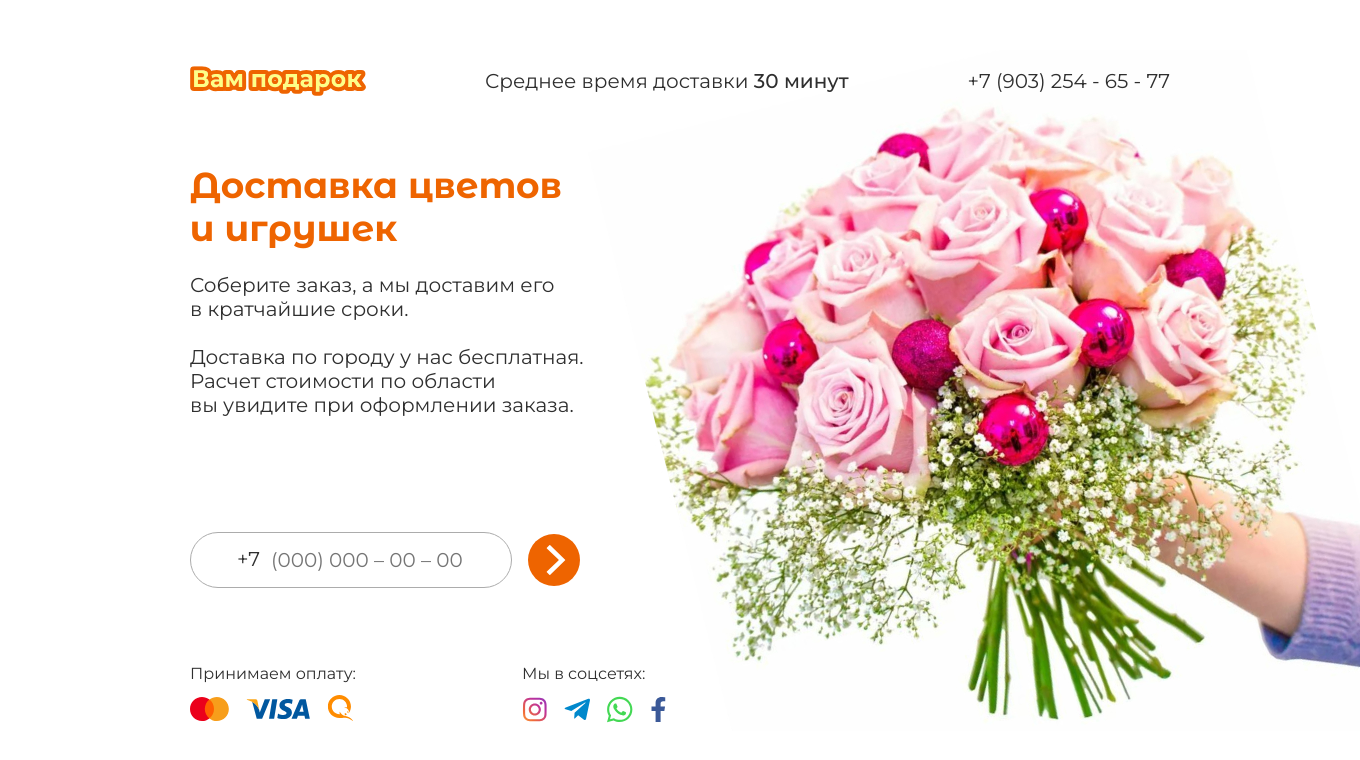
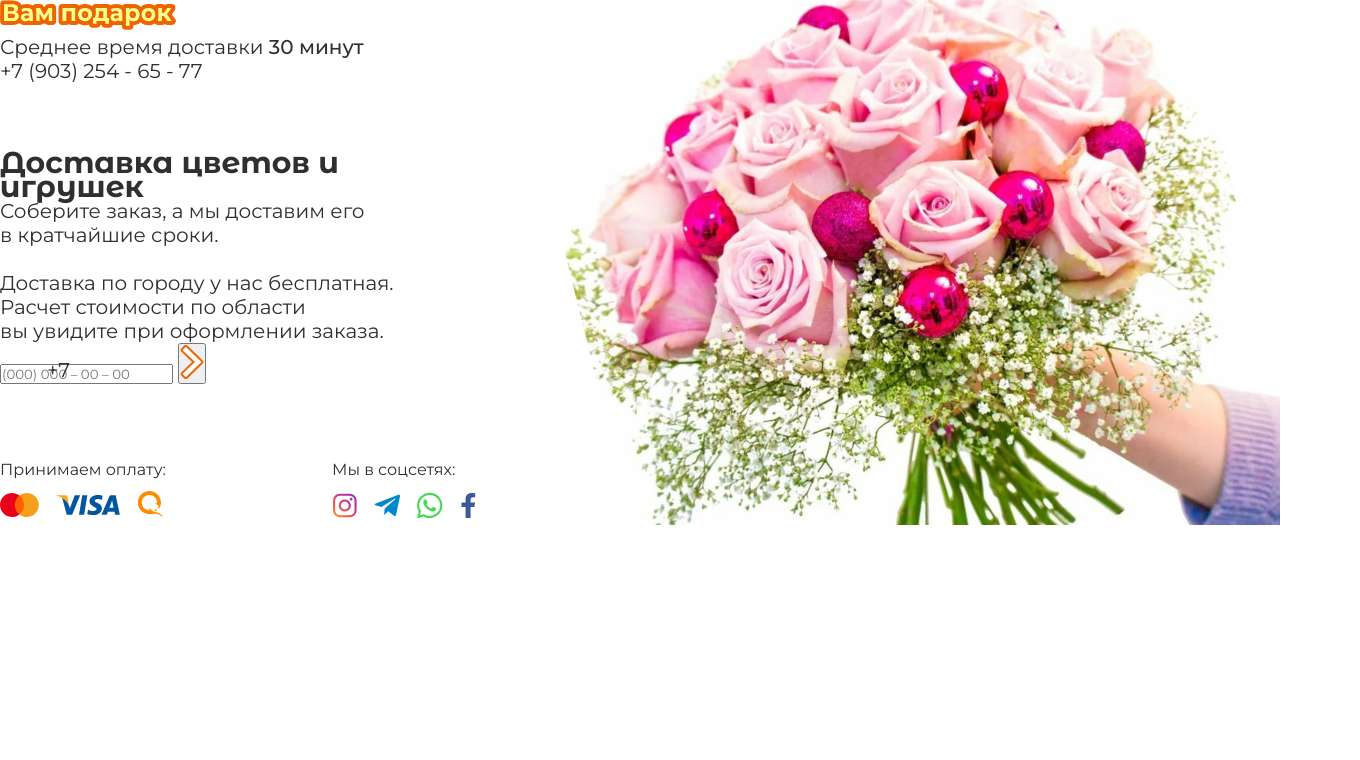
Before and after one commit to Svet-lik/Delivery-flovers, a plain HTML site: page index.html in a window 1280 px wide. Shown: the whole page, 1360 px wide, since content can reach past the window. Drawn offline with Linux system fonts and the light colour scheme.

Commit message:
lesson light

```diff
--- a/css/style.css
+++ b/css/style.css
@@ -8,59 +8,33 @@ a {
   color: inherit;
 }
 .app {
-  width: 1360px;
-  height: 780px;
-  margin: 0 auto;
-  padding-top: 66px;
   background: url("../img/Flowers.png") no-repeat center right;
   font-size: 20px;
   line-height: 120%;
   color: #2f2f2f;
   font-family: "Montserrat", sans-serif;
 }
+.container {
+}
 .header {
-  width: 980px;
-  margin: 0 auto;
-  display: flex;
-  justify-content: space-between;
-  align-items: center;
-}
-h1 {
-  width: 382px;
-  font-family: "Montserrat Alternates", sans-serif;
-  font-size: 36px;
-  line-height: 120%;
-  color: #ee6400;
 }
 .time {
   font-weight: 500;
 }
 .description {
   margin-top: 68px;
-  margin-left: 190px;
-  width: 414px;
+  width: 400px;
 }
+h1 {
+  font-family: "Montserrat Alternates", sans-serif;
+}
+
 .description-text {
-  margin-top: 23px;
 }
 .input-group {
-  margin-top: 115px;
-  display: flex;
-  align-items: center;
   position: relative;
-  font-size: 20px;
-  line-height: 24px;
 }
 .phone-input {
-  width: 322px;
-  padding: 15px 48px 15px 80px;
-  border: 1px solid #acacac;
-  box-sizing: border-box;
-  border-radius: 50px;
-  outline: none;
-  font-size: 20px;
-  line-height: 120%;
-  color: #2f2f2f;
   font-family: "Montserrat", sans-serif;
 }
 .phone-input ::placeholder {
@@ -73,36 +47,10 @@ h1 {
   top: 15px;
 }
 .button-next {
-  width: 52px;
-  height: 52px;
-  margin-left: 16px;
-  padding-top: 3px;
-  padding-left: 4px;
-  background-color: #ee6400;
-  border-radius: 50%;
-  -webkit-border-radius: 50%;
-  -moz-border-radius: 50%;
-  -ms-border-radius: 50%;
-  -o-border-radius: 50%;
-  outline: none;
-  border: none;
-  cursor: pointer;
 }
-.button-next:hover {
-  transform: translate(2px, 2px);
-  -webkit-transform: translate(2px, 2px);
-  -moz-transform: translate(2px, 2px);
-  -ms-transform: translate(2px, 2px);
-  -o-transform: translate(2px, 2px);
-  transition: transform 0.2s;
-  -webkit-transition: transform 0.2s;
-  -moz-transition: transform 0.2s;
-  -ms-transition: transform 0.2s;
-  -o-transition: transform 0.2s;
-}
+
 .footer {
   margin-top: 76px;
-  margin-left: 190px;
   font-size: 16px;
   line-height: 20px;
   display: flex;
@@ -121,6 +69,21 @@ h1 {
 .footer-social {
   width: 145px;
 }
+.social-links {
+  margin-left: 166px;
+}
+/* .button-next:hover {
+  transform: translate(2px, 2px);
+  -webkit-transform: translate(2px, 2px);
+  -moz-transform: translate(2px, 2px);
+  -ms-transform: translate(2px, 2px);
+  -o-transform: translate(2px, 2px);
+  transition: transform 0.2s;
+  -webkit-transition: transform 0.2s;
+  -moz-transition: transform 0.2s;
+  -ms-transition: transform 0.2s;
+  -o-transition: transform 0.2s;
+}
 .footer-social img:hover {
   transform: translate(2px, 2px);
   -webkit-transform: translate(2px, 2px);
@@ -132,7 +95,4 @@ h1 {
   -moz-transition: transform 0.2s;
   -ms-transition: transform 0.2s;
   -o-transition: transform 0.2s;
-}
-.social-links {
-  margin-left: 166px;
-}
+} */
--- a/index.html
+++ b/index.html
@@ -14,6 +14,7 @@
   </head>
   <body>
     <div class="app">
+      <div class="container">
         <header class="header">
           <img src="img/logo.svg" alt="логотип: Вам подарок" />
           <p class="time-delivery">
@@ -63,5 +64,6 @@
           </div>
         </footer>
       </div>
+    </div>
   </body>
 </html>
```
Lines whose indentation alone changed are shown as unchanged.
